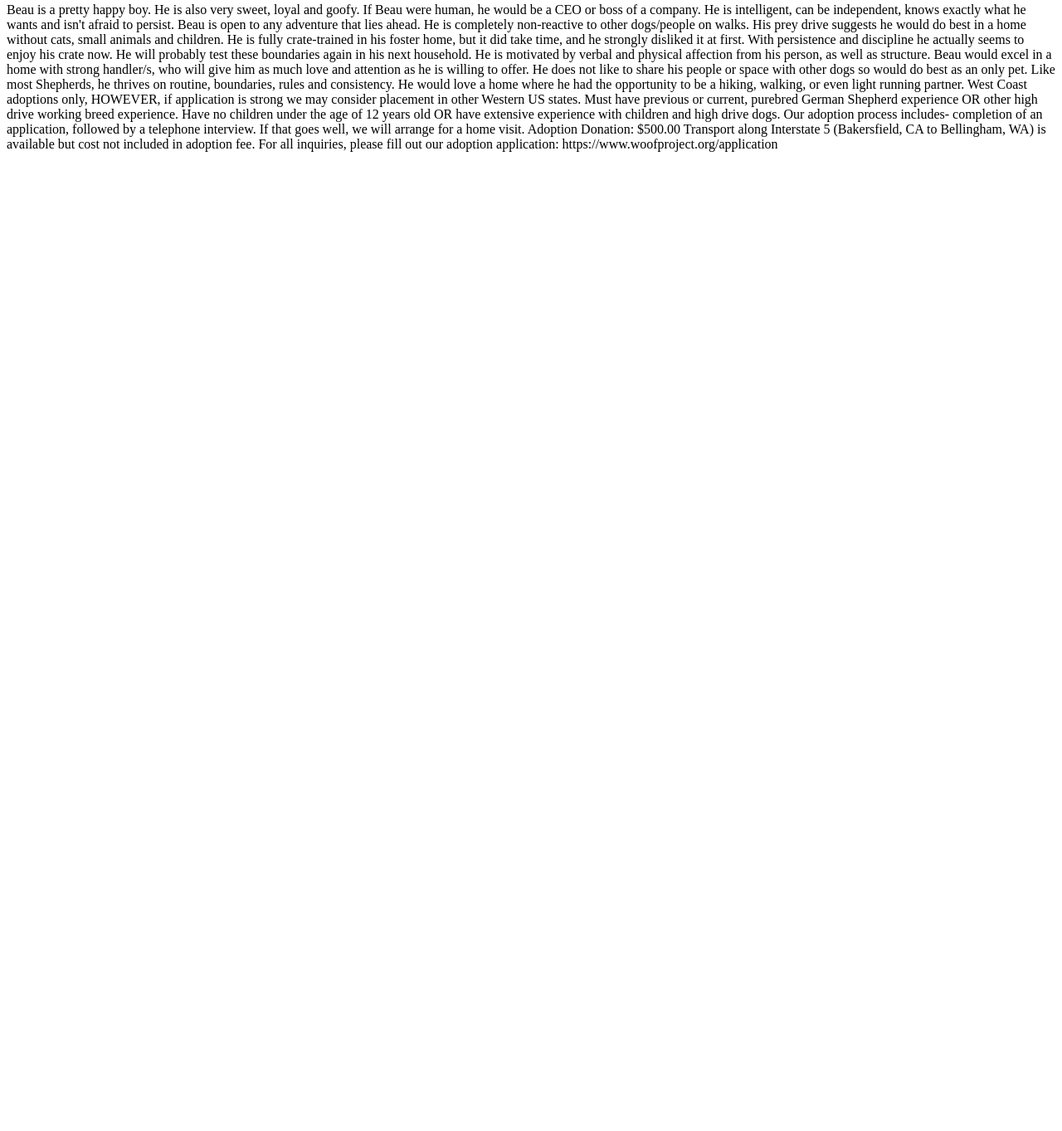
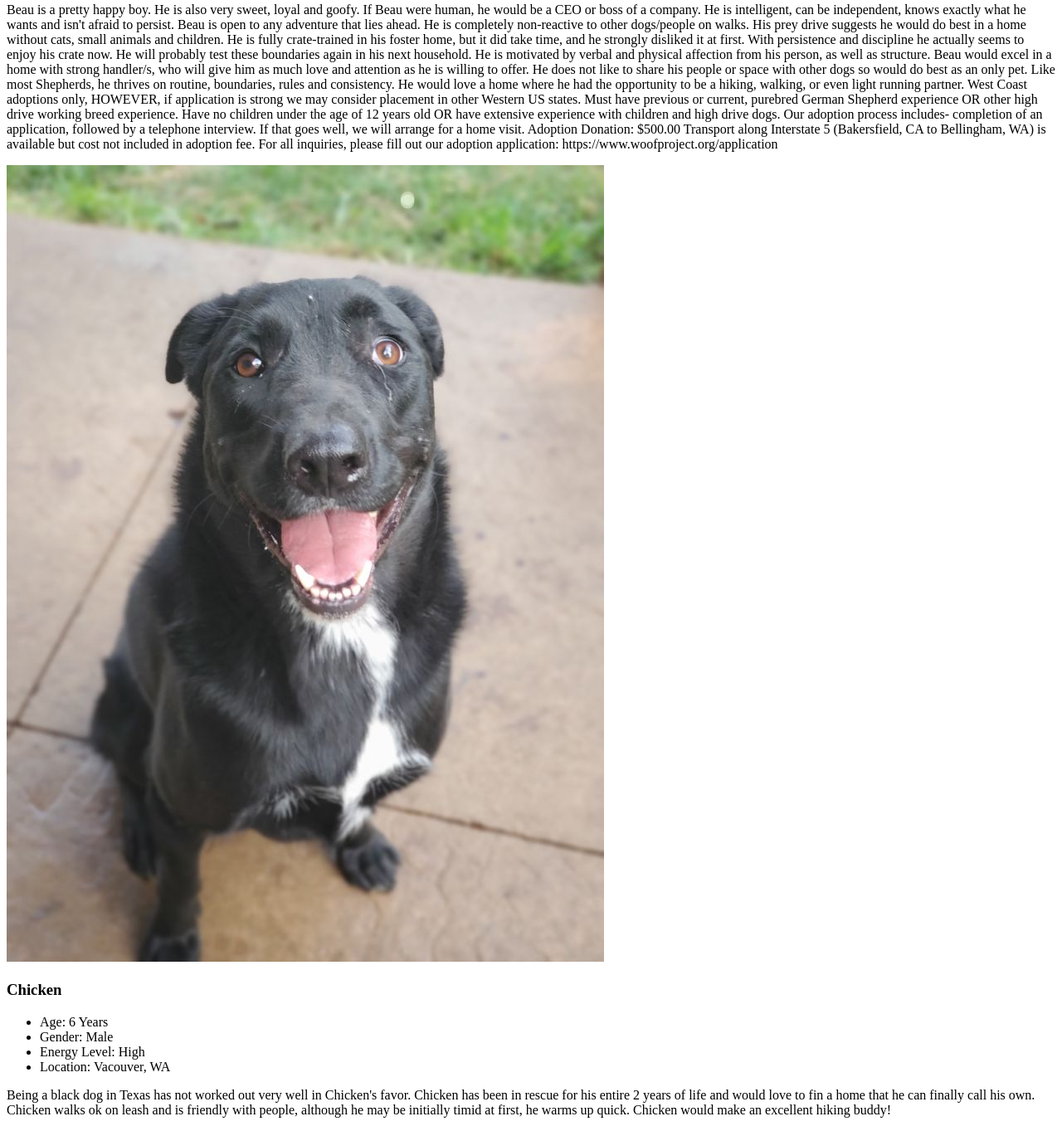
Before and after one commit to Patrick-Dolan/animalshelter, a plain HTML site: page index.html in a window 1280 px wide. Shown: the part 1355-2718 px from the top of the page at 83% size. Before the commit the page ends 1554 px from the top, so only its background shows below. Drawn offline with Linux system fonts and the light colour scheme.

Commit message:
add Chicken the dog information with img in folder
Co-authored-by: Jonathan Delcid <jdelcid23@gmail.com>

```diff
--- a/index.html
+++ b/index.html
@@ -36,6 +36,18 @@
       For all inquiries, please fill out our adoption application:
       https://www.woofproject.org/application</p>
   </div>
+  <div>
+    <img src="img/chicken.jpg" alt="A picture of Chicken the dog.">
+    <h3>Chicken</h3>
+    <ul>
+      <li>Age: 6 Years</li>
+      <li>Gender: Male</li>
+      <li>Energy Level: High</li>
+      <li>Location: Vacouver, WA</li>
+    </ul>
+    <p>Being a black dog in Texas has not worked out very well in Chicken's favor. Chicken has been in rescue for his entire 2 years of life and would love to fin a home that he can finally call his own. Chicken walks ok on leash and is friendly with people, although he may be initially timid at first, he warms up quick. Chicken would make an excellent hiking buddy!</p>
+  </div>
+
 
 
 
```
Also changed, not shown: img/chicken.jpg (added).
